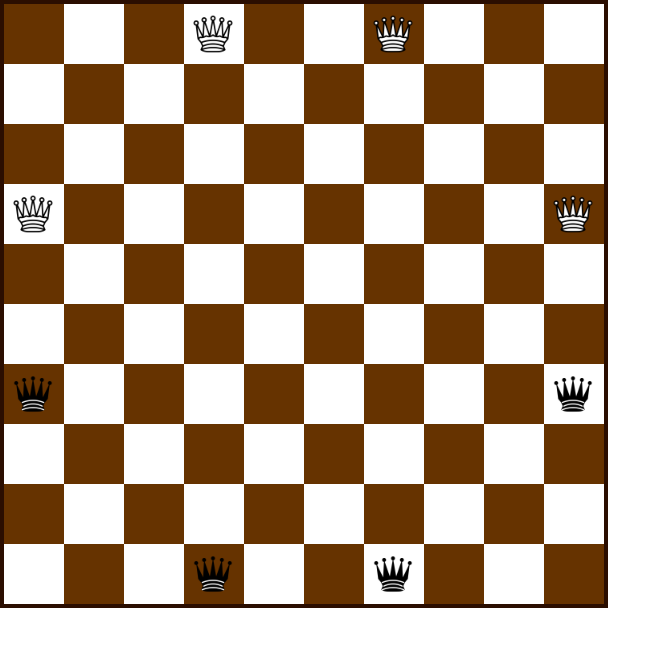
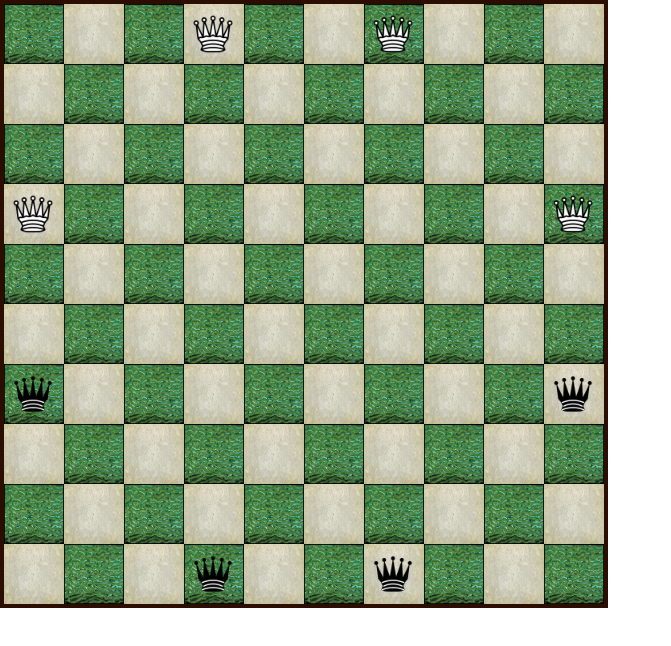
Before and after one commit to prakhar05/prakhar05.github.io, a website: page game.html in a window 1280 px wide. Shown: the whole page, without its empty margins (0-671 px from the left). Drawn offline with nearby package versions, Linux system fonts and the light colour scheme; some packages are replaced by stand-ins of ours; a script that the page names is missing.

Commit message:
more tests

```diff
--- a/game.css
+++ b/game.css
@@ -27,15 +27,13 @@ table {
 }
 
 .o {
-  /*background-image: url('img/tile.jpg');*/
-  background : #D8F781
+  background-image: url('img/tile.jpg');
   background-size: 60px 60px;
 
 }
 
 .e {
-  /*background-image : url('img/tile2.jpg');*/
-  background : #FFFFFF;
+  background-image : url('img/tile2.jpg');
   background-size: 60px 60px;
 }
 
```
